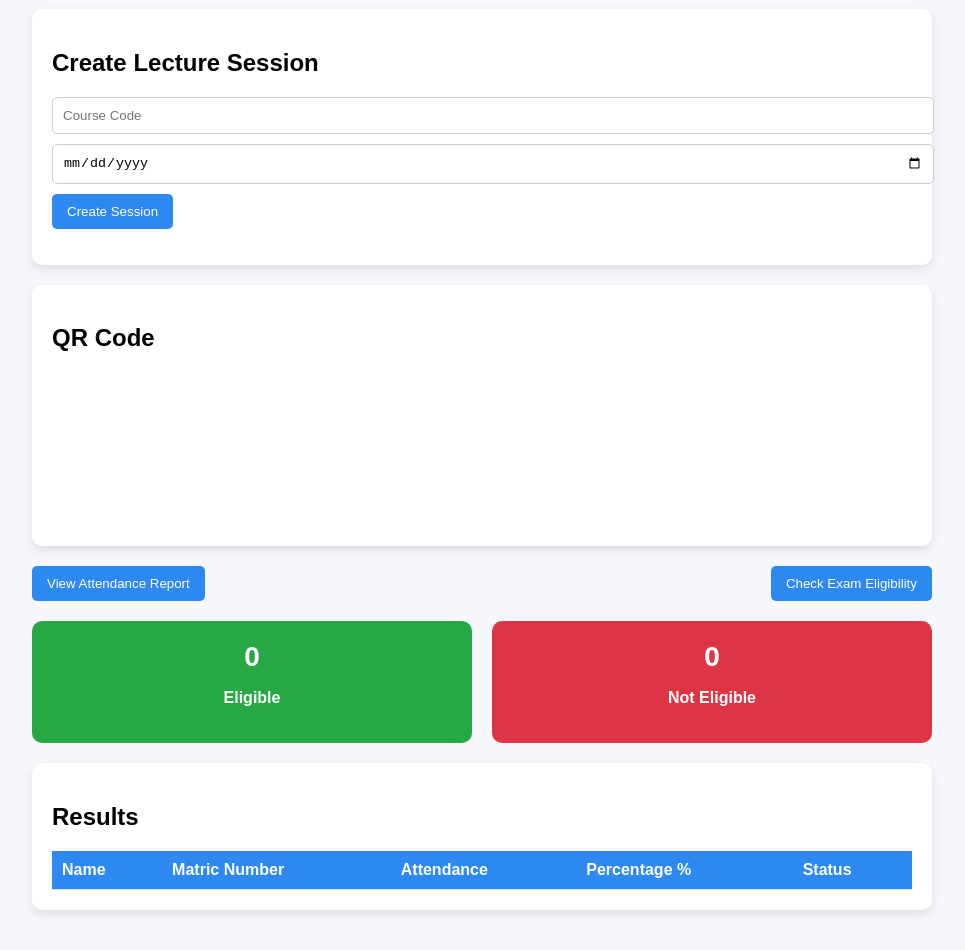
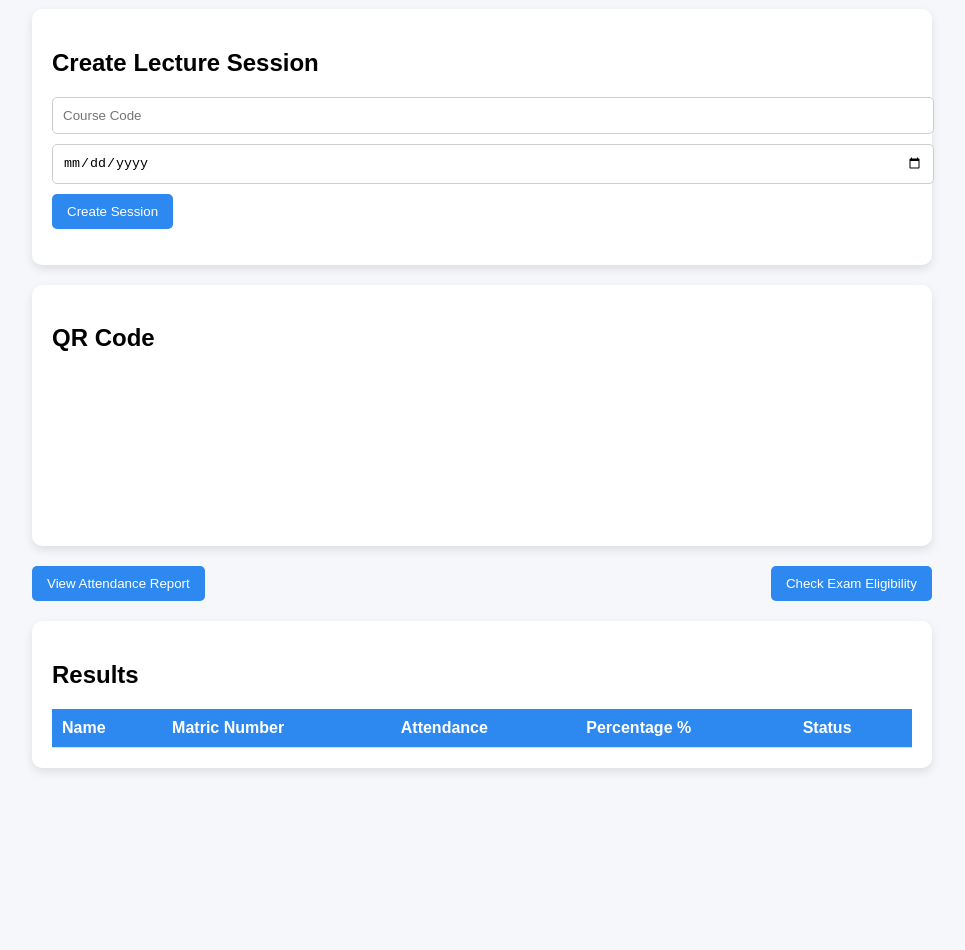
Before and after one commit to realworldtechbuilders-lang/AATU-Attendance-System, a plain HTML site: page frontend/dashboard.html in a window 1280 px wide. Shown: the part 99-1049 px from the top of the page, without its empty margins (158-1123 px from the left). After the commit the page ends 907 px from the top, so only its background shows below. Drawn offline with nearby package versions, Linux system fonts and the light colour scheme.

```diff
--- a/frontend/dashboard.html
+++ b/frontend/dashboard.html
@@ -37,21 +37,6 @@
     <button onclick="checkEligibility()">Check Exam Eligibility</button>
   </div>
 
-  <!-- Eligibility-Summary -->
-  <div class="eligibility-summary">
-
-    <div class="eligible-box">
-        <h3 id="eligibleCount">0</h3>
-        <p>Eligible</p>
-    </div>
-
-    <div class="not-eligible-box">
-        <h3 id="notEligibleCount">0</h3>
-        <p>Not Eligible</p>
-    </div>
-
-  </div>
-
   <!-- RESULTS -->
   <div class="card">
     <h2>Results</h2>
```
